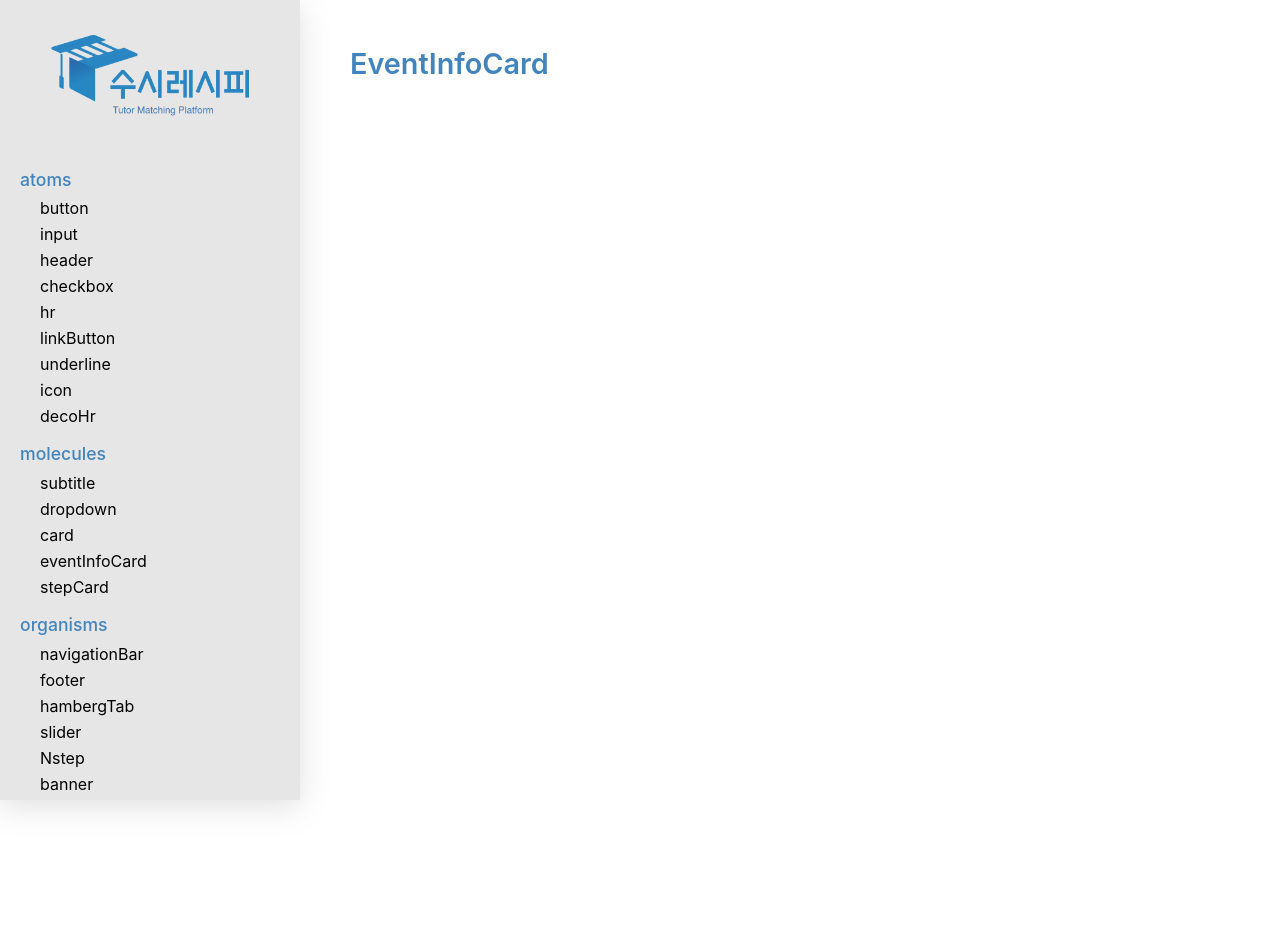
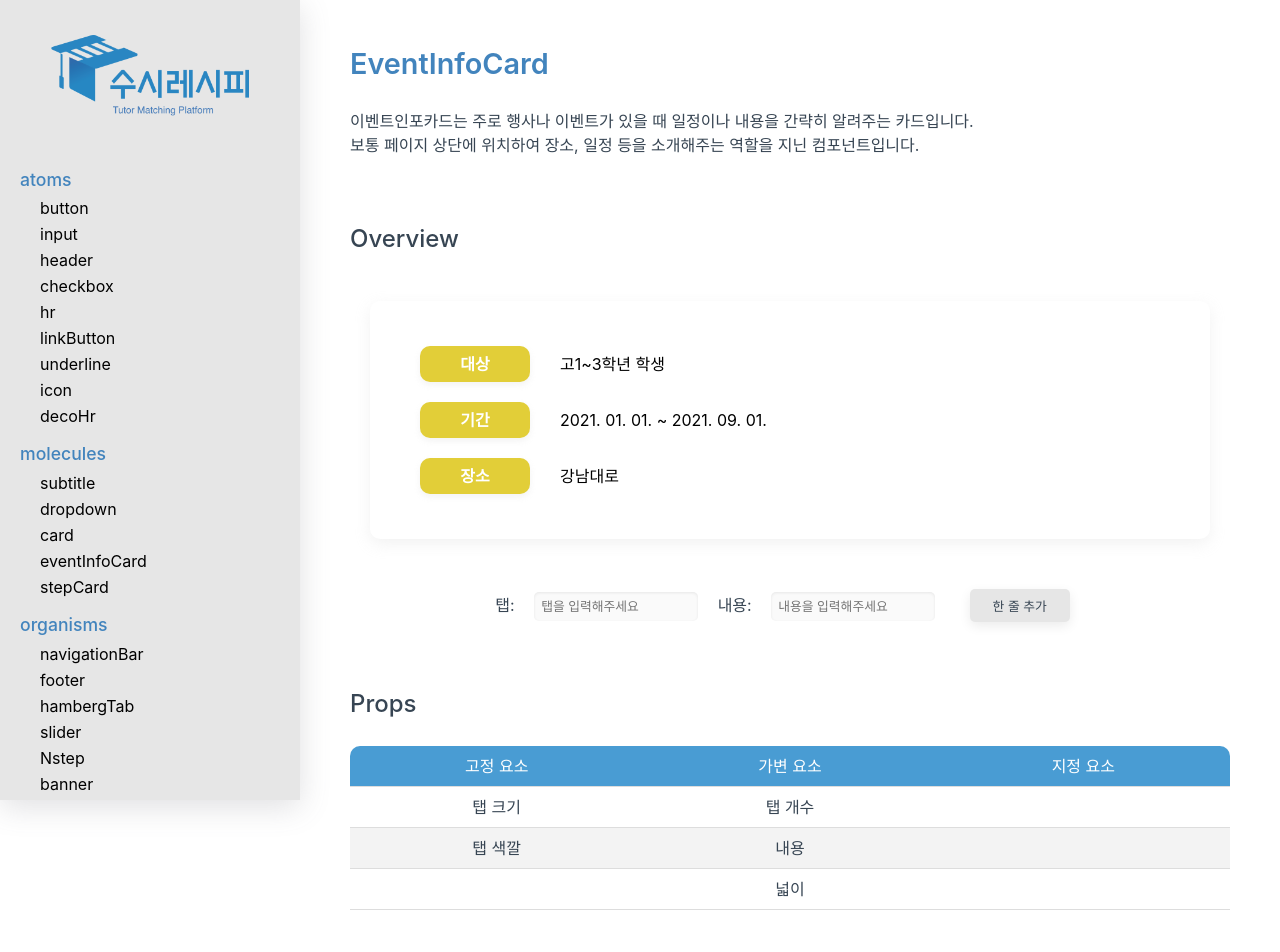
Before and after one commit to susirecipe/susirecipe-design-system, a React (Create React App) app: page /susirecipe-design-system/molecules/event-info-card in a window 1280 px wide. Shown: the top 952 px of the page. Before the commit the page ends 800 px from the top, so only its background shows below. Built offline with nearby package versions, Linux system fonts and the light colour scheme.

Commit message:
feat: eventinfocard molecules 생성 및 eventinfocard page 완성

```diff
--- /dev/null
+++ b/src/components/another/Intro/EventInfoCardIntro.tsx
@@ -0,0 +1,138 @@
+import React, { useState } from 'react';
+import {
+  IntroContainer,
+  IntroParagraph,
+  IntroSmallHeader,
+  ComponentWrapper,
+  ControlBox,
+  MarginBox,
+  PropsTable,
+  CodeBox,
+  ListBox,
+} from './global-intro.styled';
+import EventInfoCard, { row } from 'components/molecules/EventInfoCard/EventInfoCard';
+
+const EventInfoCardIntro: React.FC = () => {
+  const [eventRows, setEventRows] = useState<Array<row>>([
+    {
+      tab: '대상',
+      content: <div>고1~3학년 학생</div>,
+    },
+    {
+      tab: '기간',
+      content: <div>2021. 01. 01. ~ 2021. 09. 01.</div>,
+    },
+    {
+      tab: '장소',
+      content: <div>강남대로</div>,
+    },
+  ]);
+  const [inputs, setInputs] = useState({
+    tab: '',
+    content: '',
+  });
+
+  const handleSubmit = (event: React.FormEvent<HTMLFormElement>) => {
+    event.preventDefault();
+
+    const newRow: row = {
+      tab: inputs.tab,
+      content: inputs.content,
+    };
+    setEventRows([...eventRows, newRow]);
+    setInputs({ tab: '', content: '' });
+  };
+
+  const handleInput = (evnet: React.ChangeEvent<HTMLInputElement>) => {
+    const { name, value } = evnet.target;
+    setInputs({ ...inputs, [name]: value });
+  };
+
+  return (
+    <IntroContainer>
+      <IntroParagraph>
+        이벤트인포카드는 주로 행사나 이벤트가 있을 때 일정이나 내용을 간략히 알려주는 카드입니다. <br />
+        보통 페이지 상단에 위치하여 장소, 일정 등을 소개해주는 역할을 지닌 컴포넌트입니다.
+      </IntroParagraph>
+
+      <IntroSmallHeader>Overview</IntroSmallHeader>
+      <ComponentWrapper>
+        <EventInfoCard rows={eventRows} />
+      </ComponentWrapper>
+      <ControlBox>
+        <form onSubmit={handleSubmit}>
+          탭:{' '}
+          <input
+            type="text"
+            name="tab"
+            value={inputs.tab}
+            placeholder="탭을 입력해주세요"
+            required
+            onChange={handleInput}
+          />{' '}
+          내용:{' '}
+          <input
+            type="text"
+            name="content"
+            value={inputs.content}
+            placeholder="내용을 입력해주세요"
+            required
+            onChange={handleInput}
+          />{' '}
+          <input type="submit" value="한 줄 추가" />
+        </form>
+      </ControlBox>
+      <MarginBox margin={40} />
+
+      <IntroSmallHeader>Props</IntroSmallHeader>
+      <PropsTable>
+        <thead>
+          <tr>
+            <th>고정 요소</th>
+            <th>가변 요소</th>
+            <th>지정 요소</th>
+          </tr>
+        </thead>
+        <tbody>
+          <tr>
+            <td>탭 크기</td>
+            <td>탭 개수</td>
+            <td></td>
+          </tr>
+          <tr>
+            <td>탭 색깔</td>
+            <td>내용</td>
+            <td></td>
+          </tr>
+          <tr>
+            <td></td>
+            <td>넓이</td>
+            <td></td>
+          </tr>
+        </tbody>
+      </PropsTable>
+      <MarginBox margin={80} />
+
+      <IntroSmallHeader>Warning</IntroSmallHeader>
+      <IntroParagraph>
+        이벤트인포카드는 넓이가 가변요소로 되어있지만 <b>풀사이즈</b>입니다. 따라서 디자인하실때 기준을 하나 잡으시고
+        양끝에 맞게 배치해주셔야 합니다. <br />
+        개발할 때는 탭 한 줄 당 주어진 객체 속성에 맞추어주셔야합니다.
+      </IntroParagraph>
+
+      <IntroSmallHeader>
+        Refference<small>(for Develop)</small>
+      </IntroSmallHeader>
+      <CodeBox>
+        <code>&lt;EventInfoCard rows=&#123;eventRows&#125; /&gt;</code>
+      </CodeBox>
+      <ListBox>
+        <li>
+          rows: Array&lt;&#123; tab: string; content: React.ReactNode; &#125;&gt; (탭과 내용이 담긴 객체의 배열)
+        </li>
+      </ListBox>
+    </IntroContainer>
+  );
+};
+
+export default EventInfoCardIntro;
--- a/src/components/another/Intro/global-intro.styled.ts
+++ b/src/components/another/Intro/global-intro.styled.ts
@@ -40,10 +40,12 @@ export const ControlBox = styled.div<{ direction?: string }>`
   align-items: center;
   color: #374553;
 
+  input {
+    width: 150px;
+    margin: 10px 15px;
+  }
+
   input[type='text'] {
-    width: 150px;
-    margin: 10px 0;
-    margin-left: 15px;
     padding: 7px;
     border: none;
     border-radius: 5px;
@@ -60,8 +62,6 @@ export const ControlBox = styled.div<{ direction?: string }>`
 
   input[type='submit'] {
     width: 100px;
-    margin: 10px 0;
-    margin-left: 15px;
     padding: 7px;
     border: none;
     border-radius: 5px;
@@ -70,12 +70,6 @@ export const ControlBox = styled.div<{ direction?: string }>`
     font-size: 0.8rem;
     color: #374553;
     cursor: pointer;
-  }
-
-  input[type='range'] {
-    width: 150px;
-    margin: 10px 0;
-    margin-left: 15px;
   }
 
   button {
@@ -101,7 +95,6 @@ export const PropsTable = styled.table`
   margin: 20px 0;
   margin-bottom: 100px;
   text-align: center;
-  /* box-shadow: 0 0 20px rgba(0, 0, 0, 0.15); */
 
   td,
   th {
--- /dev/null
+++ b/src/components/molecules/EventInfoCard/EventInfoCard.styled.ts
@@ -0,0 +1,30 @@
+import styled from 'styled-components';
+
+export const StyledEventInfoCard = styled.div`
+  width: 100%;
+  padding: 25px 50px;
+  border-radius: 10px;
+  box-shadow: 0 5px 15px 0 rgba(199, 199, 199, 0.24);
+  box-sizing: border-box;
+`;
+
+export const StyledInfoRow = styled.div`
+  margin: 20px 0;
+`;
+
+export const StyledInfoTab = styled.span`
+  width: 90px;
+  padding: 10px;
+  display: inline-block;
+  border-radius: 10px;
+  background-color: #e2ce38;
+  box-shadow: 0 3px 6px 0 rgba(180, 180, 180, 0.16);
+  text-align: center;
+  font-weight: 600;
+  color: #fff;
+`;
+
+export const StyledInfoContent = styled.div`
+  margin-left: 30px;
+  display: inline-block;
+`;
--- /dev/null
+++ b/src/components/molecules/EventInfoCard/EventInfoCard.tsx
@@ -0,0 +1,26 @@
+import React from 'react';
+import { StyledEventInfoCard, StyledInfoTab, StyledInfoRow, StyledInfoContent } from './EventInfoCard.styled';
+
+export interface row {
+  tab: string;
+  content: React.ReactNode;
+}
+
+interface props {
+  rows: Array<row>;
+}
+
+const EventInfoCard: React.FC<props> = ({ rows }) => {
+  return (
+    <StyledEventInfoCard>
+      {rows.map((row, idx) => (
+        <StyledInfoRow key={idx}>
+          <StyledInfoTab>{row.tab}</StyledInfoTab>
+          <StyledInfoContent>{row.content}</StyledInfoContent>
+        </StyledInfoRow>
+      ))}
+    </StyledEventInfoCard>
+  );
+};
+
+export default EventInfoCard;
--- a/src/pages/EventInfoCard.tsx
+++ b/src/pages/EventInfoCard.tsx
@@ -1,8 +1,9 @@
 import React from 'react';
 import ComponentTemplate from 'templates/ComponentTemplate';
+import EventInfoCardIntro from 'components/another/Intro/EventInfoCardIntro';
 
 const EventInfoCard: React.FC = () => {
-  return <ComponentTemplate header="EventInfoCard" content={<></>} />;
+  return <ComponentTemplate header="EventInfoCard" content={<EventInfoCardIntro></EventInfoCardIntro>} />;
 };
 
 export default EventInfoCard;
```
